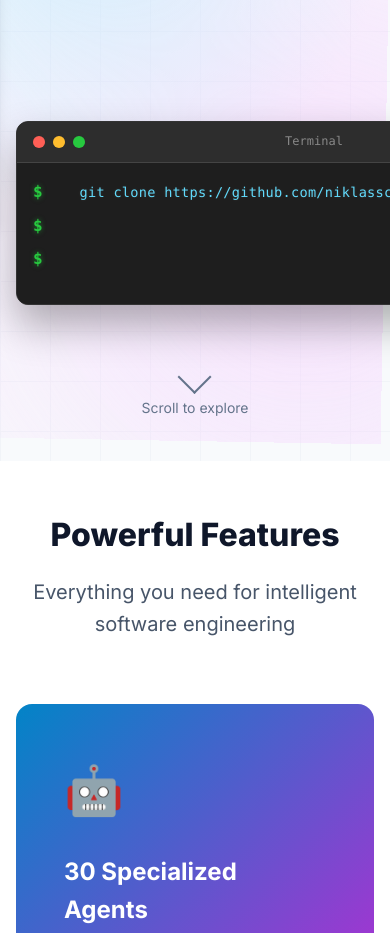
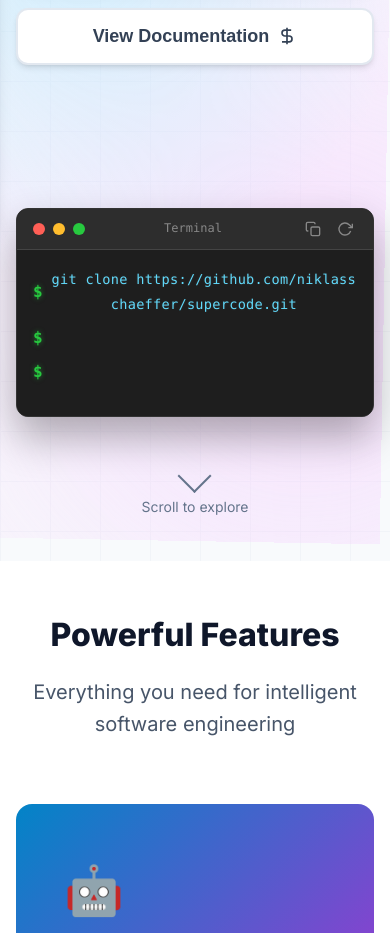
Before and after one commit to niklasschaeffer/supercode, a website built with Vite: page landing-page/index.html in a window 390 px wide. Shown: the part 619-1552 px from the top of the page. Built offline with nearby package versions, Linux system fonts and the light colour scheme.

Commit message:
style(ui): update styles for responsiveness
- adjust widths and min-widths for better layout

Ref: main

```diff
--- a/landing-page/src/styles.css
+++ b/landing-page/src/styles.css
@@ -349,6 +349,10 @@
   z-index: 1;
 }
 
+.hero-text {
+  min-width: 0;
+}
+
 .hero-title {
   font-size: clamp(3rem, 8vw, 6rem);
   font-weight: 900;
@@ -450,6 +454,12 @@
   align-items: center;
   padding: var(--spacing-lg) 0;
   min-height: 400px;
+  width: 100%;
+  min-width: 0;
+}
+
+#code-box-container {
+  width: 100%;
 }
 
 .hero-cards {
@@ -848,8 +858,7 @@
   box-shadow: 0 20px 40px rgba(0, 0, 0, 0.3);
   border: 1px solid #333;
   font-family: 'SF Mono', 'Monaco', 'Inconsolata', 'Roboto Mono', monospace;
-  max-width: 600px;
-  min-width: 600px;
+  width: 100%;
   margin: 0 auto;
   /* Remove initial animation to prevent expanding effect */
   animation: none;
@@ -960,10 +969,7 @@
 }
 
 .code-text-container {
-  display: flex;
-  align-items: center;
-  flex: 1;
-  min-width: 0;
+  display: inline;
 }
 
 .code-text {
```
Also changed, not shown: 1 other file.
